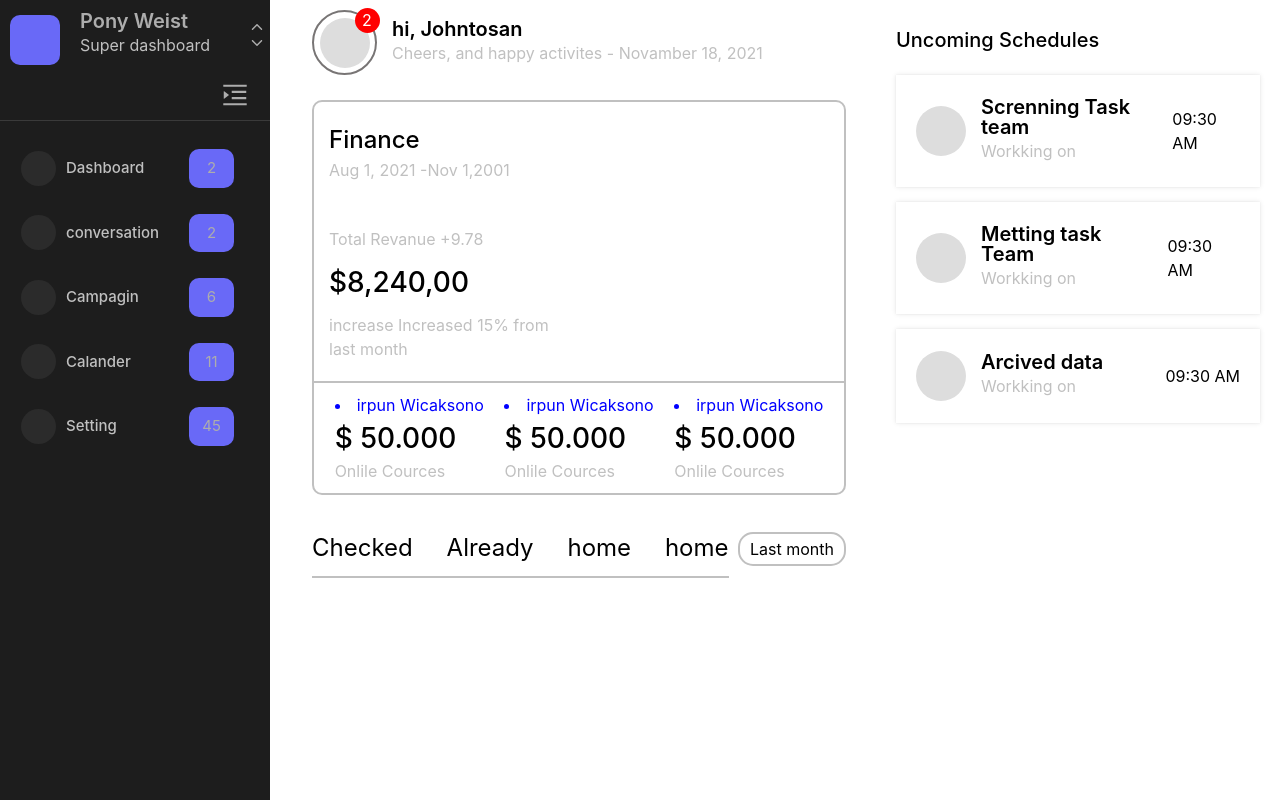
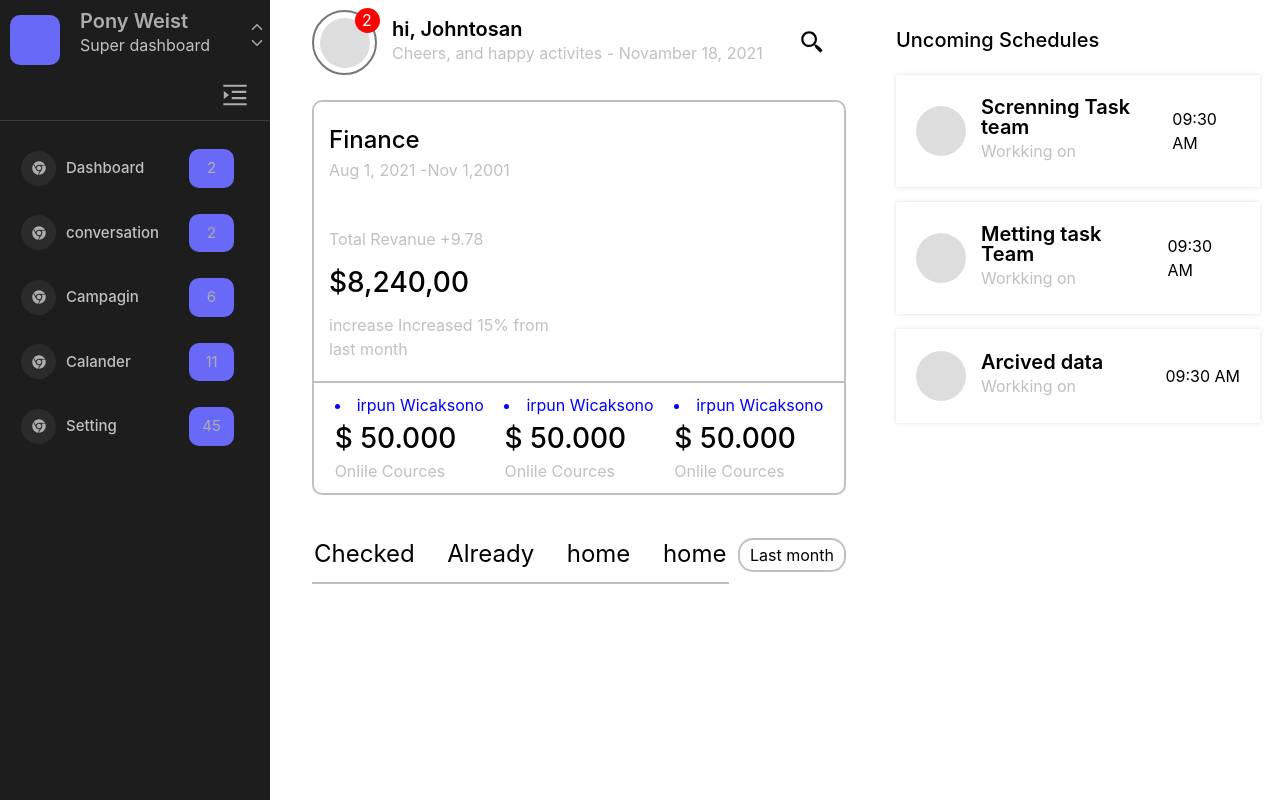
Before and after one commit to webskyneofficiall/webskyne-crm, a Next.js app: page /home in a window 1280 px wide. Built offline with nearby package versions, Linux system fonts and the light colour scheme.

Commit message:
[DESHBOARD] hover color

```diff
--- a/components/common/navbar.slider.js
+++ b/components/common/navbar.slider.js
@@ -7,7 +7,7 @@ import {
   SidebarFooter,
   SidebarContent,
 } from "react-pro-sidebar";
-import styless from '../../styles/Navbar.module.css'
+
 import { Navbar_heading } from "./navbar_heading";
 import "react-pro-sidebar/dist/css/styles.css";
 import styles from "../../styles/Navbarslider.module.css"
@@ -15,7 +15,8 @@ import Navbarapi from "../../pages/api/navbapi";
 
 import {AiOutlineMenuFold ,AiOutlineMenuUnfold} from 'react-icons/ai';
 import {IoIosArrowUp ,IoIosArrowDown} from 'react-icons/io';
-
+import Link from "next/link";
+import {FaChrome} from 'react-icons/fa';
 
 const Navbarslider = () => {
 
@@ -67,12 +68,16 @@ const Navbarslider = () => {
 
               {Navbarapi.map((e, key) => (
 
-                <MenuItem  key={key} className={styles.menuitem} icon={<i className={e.icon} ></i>}>
-                  <a className={styles.ul} href={e.link} >
-                    <p>{e.item}</p>
-                    <div>{e.noti}</div>
+                <MenuItem  key={key} className={styles.menuitem} icon={<FaChrome/>} >
+                  <Link className="w-full border h-full text-black" href={`${e.link}`} >
 
-                  </a>
+                    <div className={`flex justify-between items-center ${styles.ul}`}>
+                        <p>{e.item}</p>
+                         <div>{e.noti}</div>
+                    </div>
+
+
+                  </Link>
 
                 </MenuItem>
               ))
--- a/components/finance.js
+++ b/components/finance.js
@@ -3,6 +3,9 @@ import styles from '../styles/Layout.module.css'
 import { Navbar_heading } from "./common/navbar_heading";
 import { Contantgraph } from "./graph/contantgraph";
 import { useState } from "react";
+
+import { BiSearchAlt2 } from 'react-icons/bi';
+
 export const Finance = () => {
     const [search, setSearch] = useState(true)
     return (
@@ -20,9 +23,9 @@ export const Finance = () => {
                     }
                     name="hi, Johntosan"
                     discription="Cheers, and happy activites - Novamber 18, 2021"
-                    right_icon={<div onClick={() => setSearch((search) ? false : true)} style={{ display: "flex", flexDirection: "column", alignItems: "center", justifyContent: "center", fontSize: "27px", marginRight: "20px"}}>
+                    right_icon={<div onClick={() => setSearch((search) ? false : true)} style={{ display: "flex", flexDirection: "column", alignItems: "center", justifyContent: "center", fontSize: "27px", marginRight: "20px" }}>
 
-                        <i className="fa-solid fa-magnifying-glass"></i>
+                        <BiSearchAlt2 />
 
                     </div>
                     }
@@ -33,7 +36,7 @@ export const Finance = () => {
                     </div>
                     <div onClick={() => setSearch((search) ? false : true)} style={{ display: "flex", flexDirection: "column", alignItems: "center", justifyContent: "center", fontSize: "27px", }}>
 
-                        <i className="fa-solid fa-magnifying-glass"></i>
+                        <BiSearchAlt2 />
 
                     </div>
                 </div>}
--- a/pages/api/navbapi.js
+++ b/pages/api/navbapi.js
@@ -1,5 +1,5 @@
 const Navbarapi = [
-    { link: '/', item: 'Dashboard',noti:2 , icon:"fa-brands fa-adn"},
+    { link: '/home', item: 'Dashboard',noti:2 , icon:"fa-brands fa-adn"},
     { link: '/jobs', item: 'conversation',noti:2,  icon:"fa-brands fa-adn"},
     { link: '/about', item: 'Campagin' ,noti:6 , icon:"fa-brands fa-adn"},
     { link: '/about', item: 'Calander',noti:11,  icon:"fa-brands fa-adn"},
--- a/pages/checked.js
+++ b/pages/checked.js
@@ -1,7 +1,5 @@
 import styles from '../styles/Checked.module.css'
 import Contantapi from './api/contantapi'
-import { FontAwesomeIcon } from '@fortawesome/react-fontawesome'
-import { faCoffee } from '@fortawesome/free-solid-svg-icons'
 import { Layout } from '../components/layout'
 export default function Checked (props)  {
     return (
--- a/styles/Layout.module.css
+++ b/styles/Layout.module.css
@@ -35,18 +35,20 @@
     display: flex;
     justify-content: space-between;
     align-items: center;
+    height: 70px;
 }
 
 .layout_ul>li {
     /* margin-left: -33px; */
     /* border: 3px solid black; */
     font-size: 24px;
-    padding: 10px 0px;
+    padding:0.5rem 0px;
     list-style: none;
+    border: 2px solid white;
 }
 
 .layout_ul>li:hover {
-    border-bottom: 2px solid blue;
+    border-bottom: 3px solid blue;
 }
 
 .layout_button {
--- a/styles/globals.css
+++ b/styles/globals.css
@@ -16,10 +16,14 @@ body {
   padding: 0;
   box-sizing: border-box;
 }
+li {
+  list-style-type: none;
+}
+
+
 
 
 .navbar_body {
-
   color: black;
   font-family: 'Inter', sans-serif;
   box-sizing: border-box;
@@ -31,34 +35,26 @@ ul.main-menu {
   align-items: center;
 }
 
-li {
-  list-style-type: none;
-}
-
 @media screen and (max-width: 1250px) {
   .main-nav .menubar__button {
     display: block !important;
     cursor: pointer;
     position: relative;
     z-index: 10037;
-    padding-top: 28px;
-    padding-left: 15px;
   }
-
   .menubar__button>div {
     float: right;
-    padding: 0px 25px;
+    padding: 0.5rem 0.2rem;
+
   }
-
   .main-nav ul.menuq2 {
     display: block !important;
     z-index: 10007;
     padding-bottom: 17px;
-    padding-top: 35px;
+    padding-top: 3rem;
   }
-
   .main-nav ul.main-menu {
-    display: none
+    display: none;
   }
 
 }
@@ -72,7 +68,7 @@ li {
   padding: 1rem;
   width: 55px;
   height: 55px;
-background-color: gray;
+  background-color: gray;
 }
 
 .roundedicon-wrapper>div {
```
